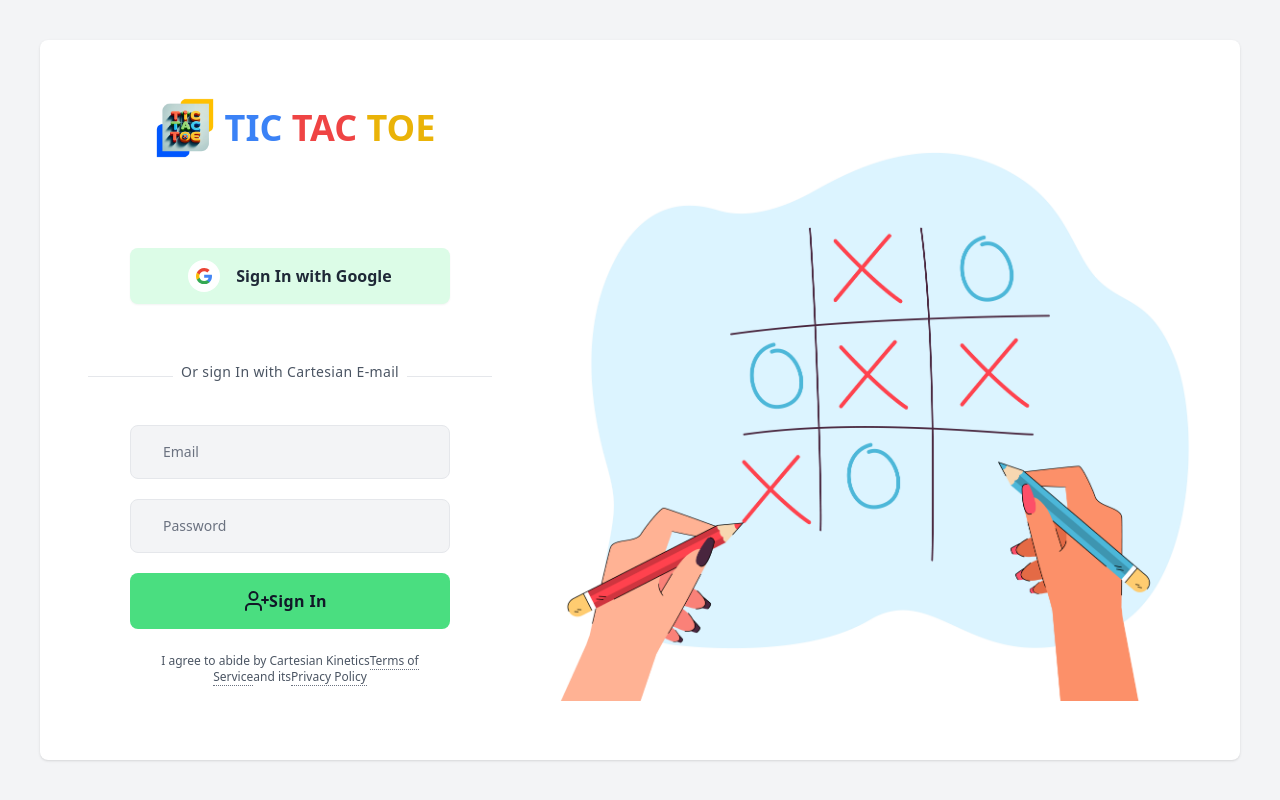
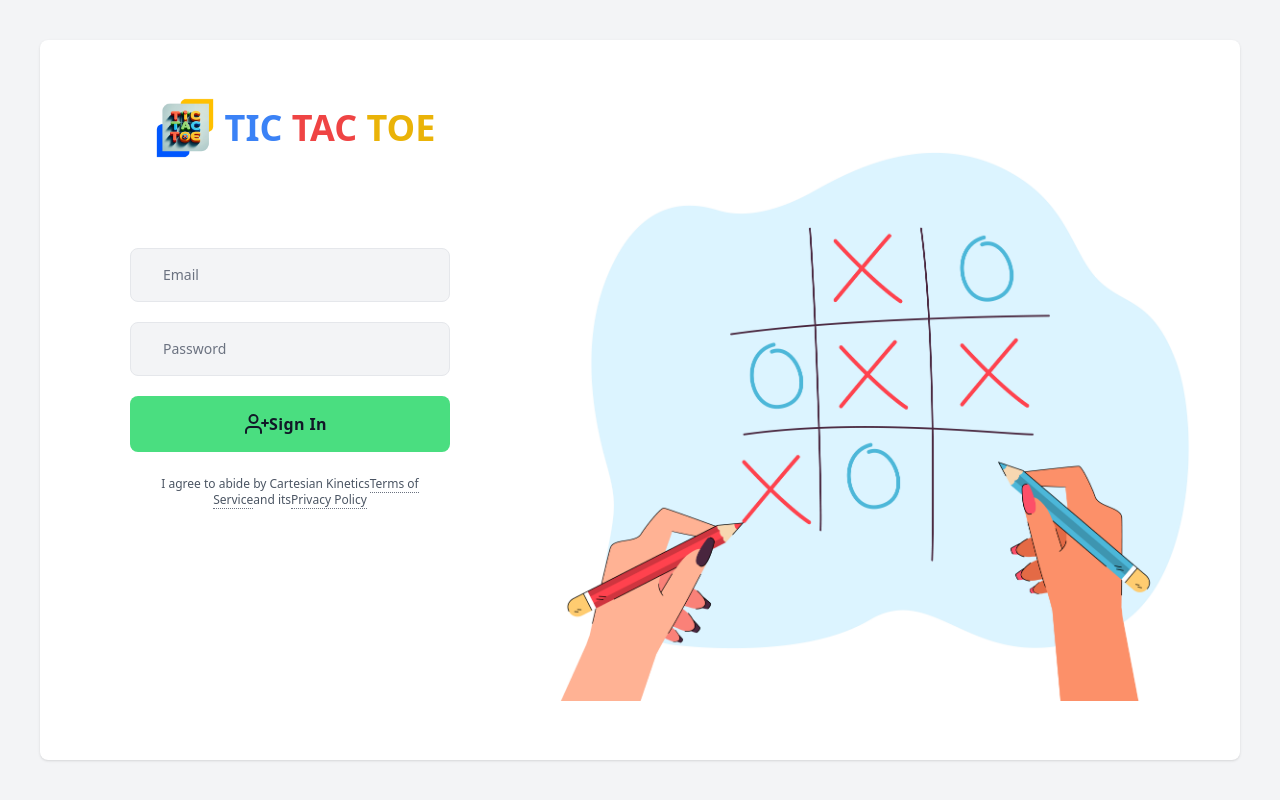
Before and after one commit to Sinan0333/Tic_Tac_Toe_Client, a React (Vite) app: page /sign-in in a window 1280 px wide. Built offline with nearby package versions, Linux system fonts and the light colour scheme; no server answers.

Commit message:
Google authenticatioin removed

```diff
--- a/src/components/SignIn.jsx
+++ b/src/components/SignIn.jsx
@@ -74,7 +74,7 @@ function SignIn() {
                 <div className="mt-12 flex flex-col items-center">
                     <div className="w-full flex-1 mt-8">
                         <div className="flex flex-col items-center">
-                            <button onClick={() => login()}
+                            {/* <button onClick={() => login()}
                                 className="w-full max-w-xs font-bold shadow-sm rounded-lg py-3 bg-green-100 text-gray-800 flex items-center justify-center transition-all duration-300 ease-in-out focus:outline-none hover:shadow focus:shadow-sm focus:shadow-outline">
                                 <div className="bg-white p-2 rounded-full">
                                     <svg className="w-4" viewBox="0 0 533.5 544.3">
@@ -95,16 +95,16 @@ function SignIn() {
                                 <span className="ml-4">
                                     Sign In with Google
                                 </span>
-                            </button>
+                            </button> */}
 
                         </div>
 
-                        <div className="my-12 border-b text-center">
+                        {/* <div className="my-12 border-b text-center">
                             <div
                                 className="leading-none px-2 inline-block text-sm text-gray-600 tracking-wide font-medium bg-white transform translate-y-1/2">
                                 Or sign In with Cartesian E-mail
                             </div>
-                        </div>
+                        </div> */}
 
                         <div className="mx-auto max-w-xs">
                             <input onChange={(e)=>setEmail(e.target.value)} value={email}
```
